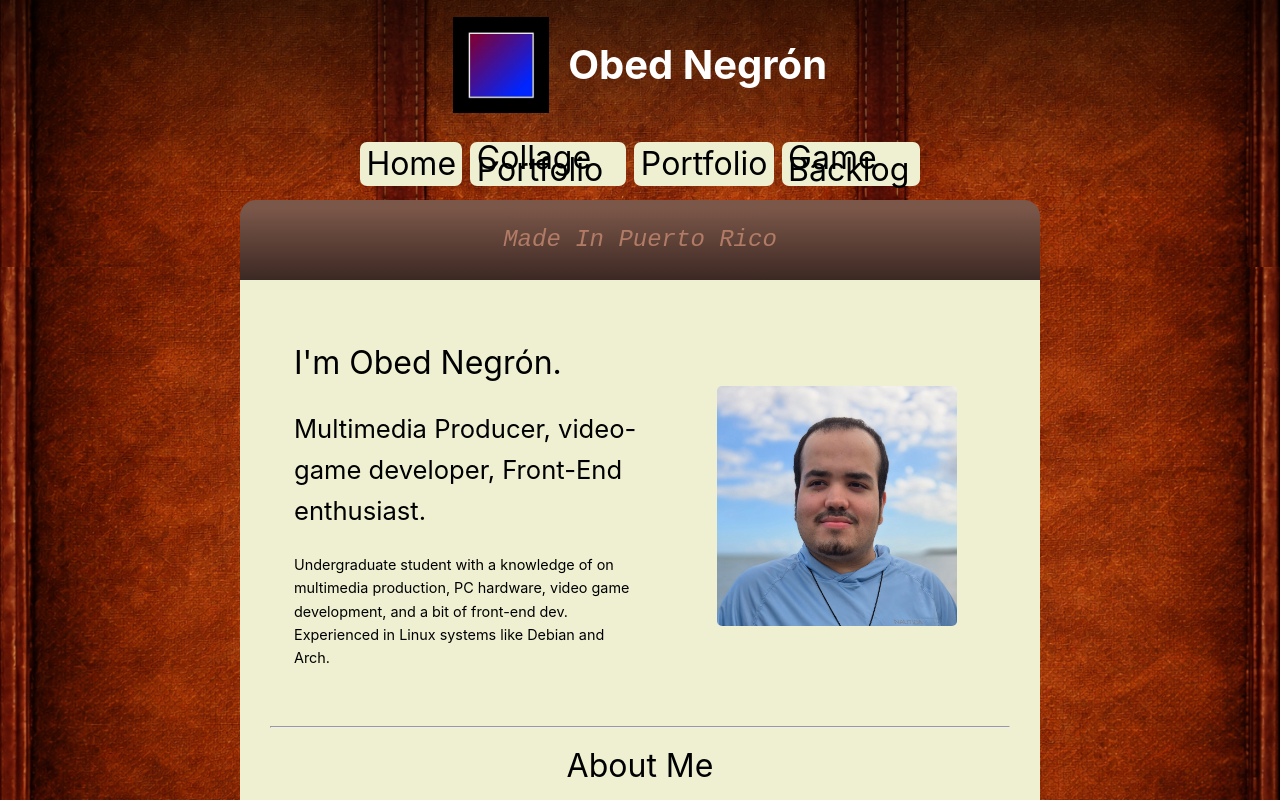
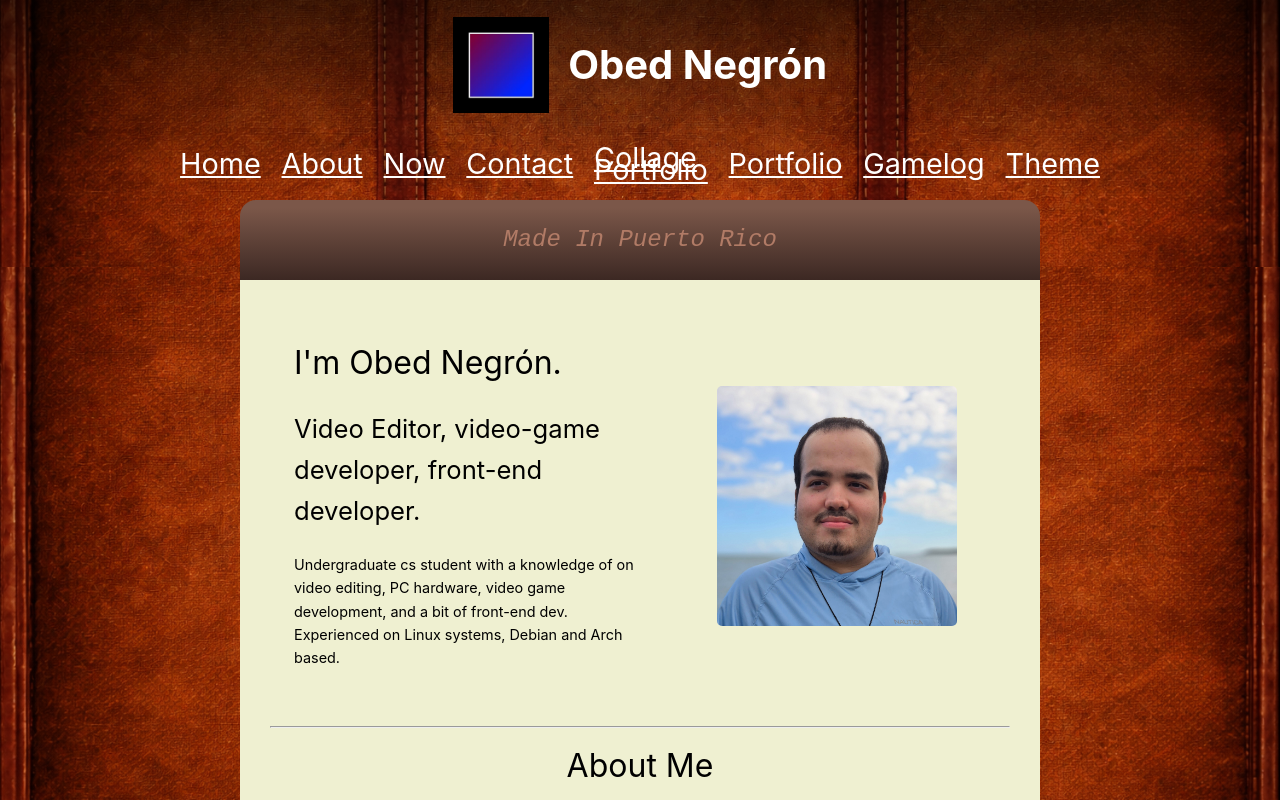
Before and after one commit to Obnpr/twilight, a Vue app in the folder twilight/: page / in a window 1280 px wide. Shown: the top 800 px of the page. Built offline with nearby package versions, Linux system fonts and the light colour scheme; no server answers.

Commit message:
Added: Now, About (seperating from home page), and Contact  pages. Still WIP on those pages.

```diff
--- a/twilight/src/App.vue
+++ b/twilight/src/App.vue
@@ -4,7 +4,7 @@
   import viewHeader from './views/HeaderView.vue'
   import viewFooter from './views/FooterView.vue'
   const isMenuVisible = ref(true)
-  /*const isMenuOpen = ref(false)*/
+  const unfinishedhide = ref(true)
 
 </script>
 
@@ -15,9 +15,13 @@
         <div v-if="isMenuVisible" class="header-nav">
           <nav>
             <RouterLink to="/">Home</RouterLink>
-            <RouterLink to="/collage-portfolio">Collage Portfolio</RouterLink>
-            <RouterLink to="/portfolio">Portfolio</RouterLink>
-            <RouterLink to="/backlog"> Game Backlog</RouterLink>
+            <RouterLink to="/aboutme">About</RouterLink>
+            <RouterLink to="/now">Now</RouterLink>
+            <RouterLink to="/contactme">Contact</RouterLink>
+            <RouterLink to="/collageportfolio">Collage Portfolio</RouterLink>
+            <RouterLink to="/portfolio" v-if="!unfinishedhidea">Portfolio</RouterLink>
+            <RouterLink to="/backlog">Gamelog</RouterLink>
+            <a>Theme</a>
           </nav>
         </div>
     </div>
@@ -78,23 +82,29 @@ footer {
   min-width: 80%;
 }
 
+.header-nav {
+  display: flex;
+  justify-content: center;
+  width: 100%;
+}
+
 .header-nav nav {
   display: flex;
   justify-content: center;
-  width: 70vh;
-  font-size: 2rem;
-  min-height: 5vh;
+  width: 95vh;
+  height: 5.5vh;
   gap: 1vh;
 }
 
 .header-nav a {
-  max-width: 26vh;
-  min-height: 5.5vh;
   display: flex;
+  justify-content: center;
   align-items: center;
-  background: #eff0d1;
+  color: white;
+  text-decoration: underline;
   border-radius: 7px 7px 7px 7px;
   padding: 0.4rem;
+  font-size: 1.8rem;
 }
 
 .content-container-mother {
--- a/twilight/src/components/frontPage-Start.vue
+++ b/twilight/src/components/frontPage-Start.vue
@@ -3,8 +3,8 @@
         <article>
             <div>
                 <h1>I'm Obed Negrón.</h1>
-                <h2>Multimedia Producer, video-game developer, Front-End enthusiast.</h2>
-                <p>Undergraduate student with a knowledge of on multimedia production, PC hardware, video game development, and a bit of front-end dev. Experienced in Linux systems like Debian and Arch.</p>
+                <h2>Video Editor, video-game developer, front-end developer.</h2>
+                <p>Undergraduate cs student with a knowledge of on video editing, PC hardware, video game development, and a bit of front-end dev. Experienced on Linux systems, Debian and Arch based.</p>
             </div>
             <div class="photo-container" >
                 <figure>
--- a/twilight/src/router/index.ts
+++ b/twilight/src/router/index.ts
@@ -29,8 +29,8 @@ const router = createRouter({
       component: BacklogView,
     },
     {
-      path: '/collage-portfolio',
-      name: 'collage-portfolio',
+      path: '/collageportfolio',
+      name: 'collageportfolio',
       component: CollagePortfolioView,
     },
   ],
```
